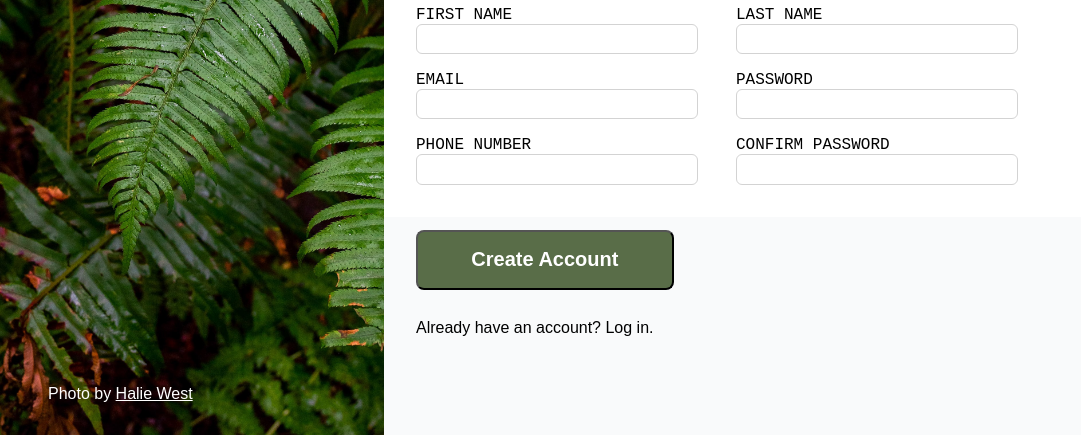
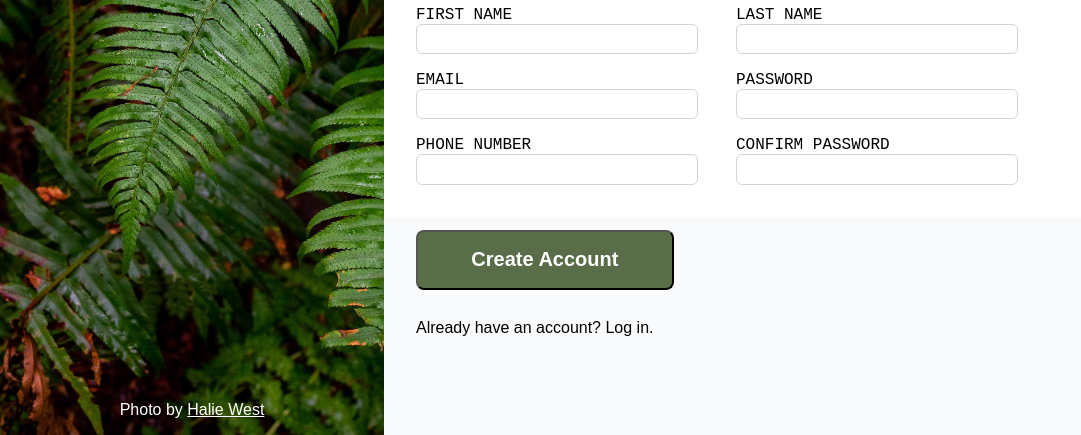
Before and after one commit to gustavomello/TOP-sign-up-form, a plain HTML site: page index.html in a window 1280 px wide. Shown: the part 365-800 px from the top of the page, without its empty margins (0-1081 px from the left). Drawn offline with Linux system fonts and the light colour scheme.

Commit message:
Fix background img credit alignment

```diff
--- a/styles.css
+++ b/styles.css
@@ -15,6 +15,10 @@ body{
     background-size: cover;
     background-repeat: no-repeat;
     background-image: url('images/halie-west-25xggax4bSA-unsplash.jpg');
+    display: flex;
+    flex-direction: column;
+    justify-content: space-between;
+    text-align: center;
 }
 .logo{
     position: relative;
@@ -62,9 +66,6 @@ button{
     margin: 1em 0 1em 0;
 }
 .credit{
-    position: absolute;
-    left:3em;
-    bottom: 1em;
     color:white;
 }
 .credit a{
```
